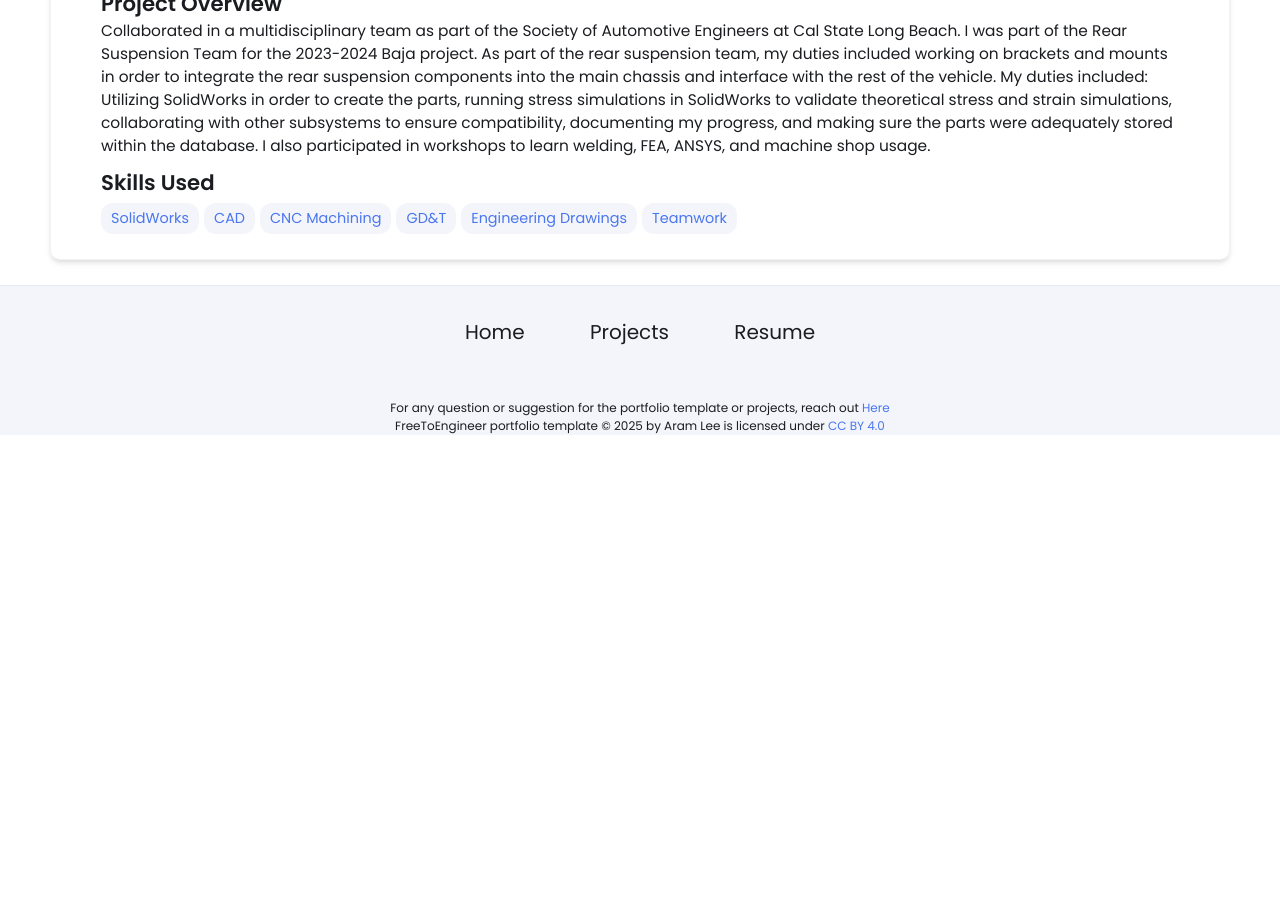
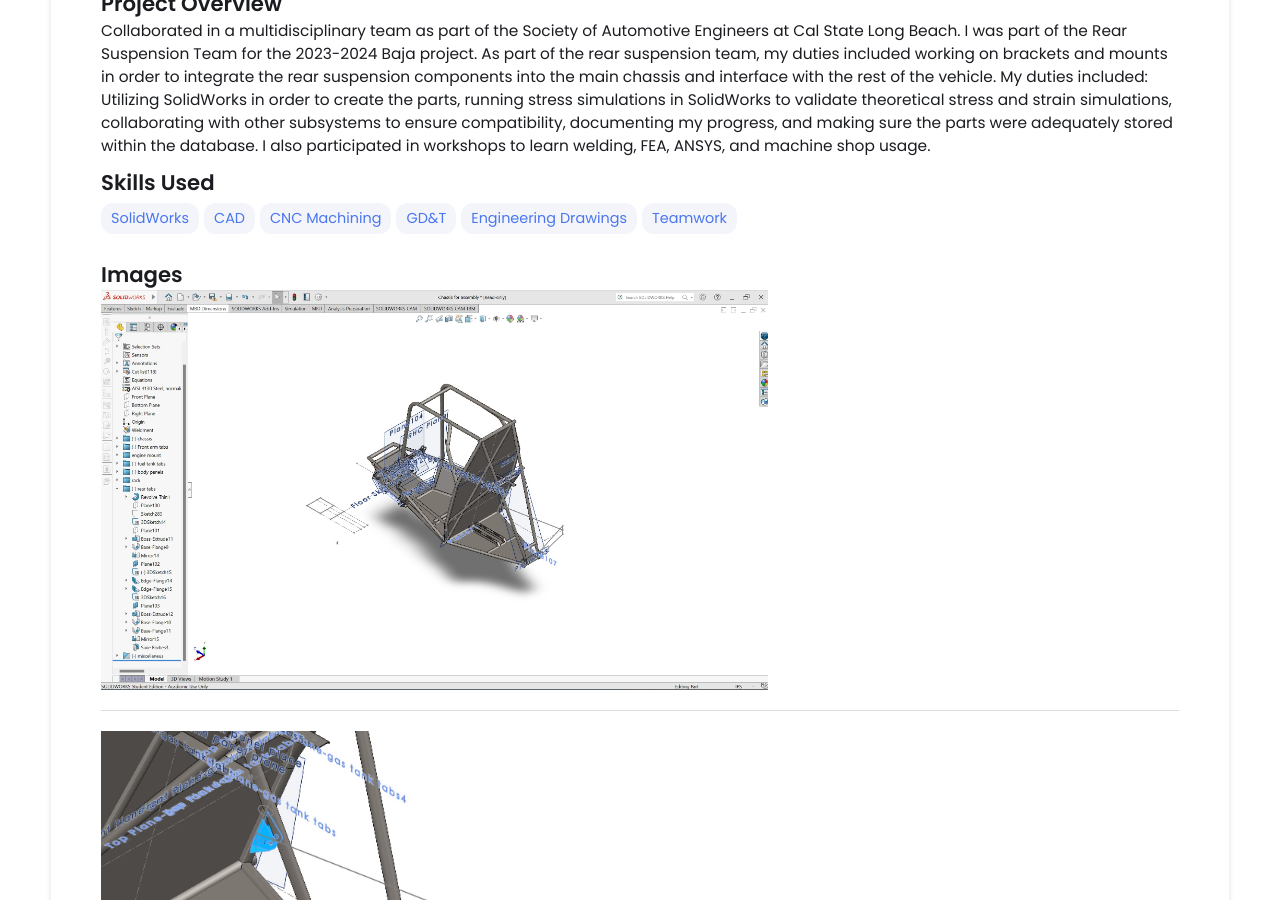
Before and after one commit to omonchav/omonchav.github.io, a Jekyll site: the page built from _projects/Sae/index.md, in a window 1280 px wide and 900 px high, scrolled down 569 px. Built offline with Jekyll 4.4.1, drawn with Linux system fonts in a browser that asks for light colours; before the commit the page ends 1004 px from its top, so only the background shows below that.

Commit message:
Update index.md

```diff
--- a/_projects/Sae/index.md
+++ b/_projects/Sae/index.md
@@ -11,3 +11,10 @@ skills:
   - Teamwork
 main-image: /sae.jpg
 ---
+## Images
+{% include image-gallery.html images="saetwo.jpg" height="400" %}
+---
+{% include image-gallery.html images="saetabs.jpg" height="400" %}
+---
+{% include image-gallery.html images="saemisc.jpg" height="400" %}
+---
```
